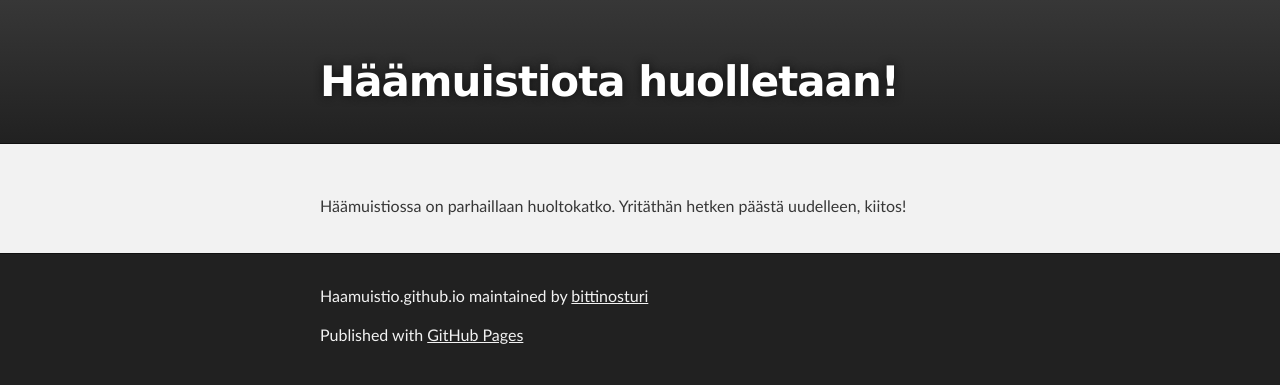
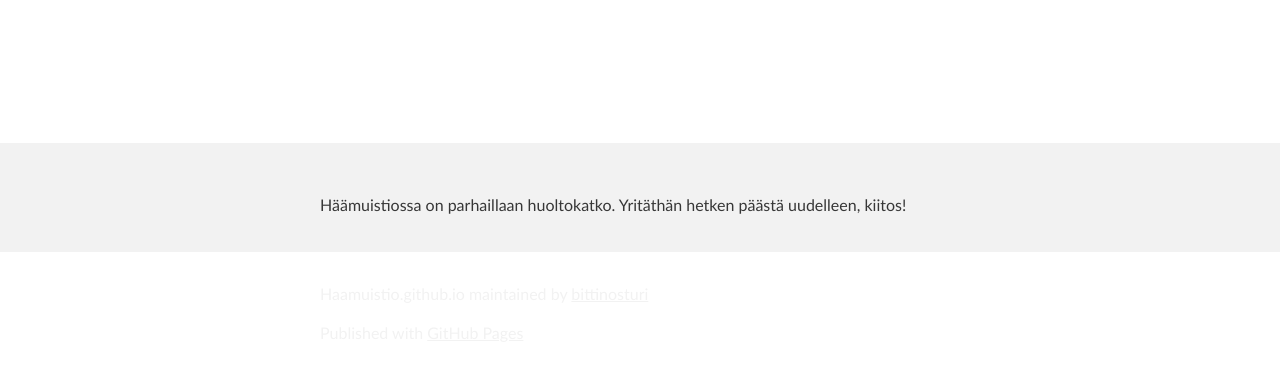
Before and after one commit to bittinosturi/haamuistio.github.io, a plain HTML site: page index.html in a window 1280 px wide. Drawn offline with Linux system fonts and the light colour scheme.

Commit message:
Added colors from haamuistio

```diff
--- a/stylesheets/stylesheet.css
+++ b/stylesheets/stylesheet.css
@@ -51,7 +51,7 @@ Theme Styles
 body {
   box-sizing: border-box;
   color:#373737;
-  background: #212121;
+  background: background: #D0809F;
   font-size: 16px;
   font-family: 'Myriad Pro', Calibri, Helvetica, Arial, sans-serif;
   line-height: 1.5;
@@ -284,15 +284,6 @@ Full-Width Styles
   border-bottom-right-radius: 2px;
 }
 
-#header_wrap {
-  background: #212121;
-  background: -moz-linear-gradient(top, #373737, #212121);
-  background: -webkit-linear-gradient(top, #373737, #212121);
-  background: -ms-linear-gradient(top, #373737, #212121);
-  background: -o-linear-gradient(top, #373737, #212121);
-  background: linear-gradient(top, #373737, #212121);
-}
-
 #header_wrap .inner {
   padding: 50px 10px 30px 10px;
 }
@@ -302,7 +293,6 @@ Full-Width Styles
   color: #fff;
   font-size: 42px;
   font-weight: 700;
-  text-shadow: #111 0px 0px 10px;
 }
 
 #project_tagline {
@@ -310,7 +300,6 @@ Full-Width Styles
   font-size: 24px;
   font-weight: 300;
   background: none;
-  text-shadow: #111 0px 0px 10px;
 }
 
 #downloads {
@@ -354,16 +343,10 @@ Full-Width Styles
 
 #main_content_wrap {
   background: #f2f2f2;
-  border-top: 1px solid #111;
-  border-bottom: 1px solid #111;
 }
 
 #main_content {
   padding-top: 40px;
-}
-
-#footer_wrap {
-  background: #212121;
 }
 
 
```
